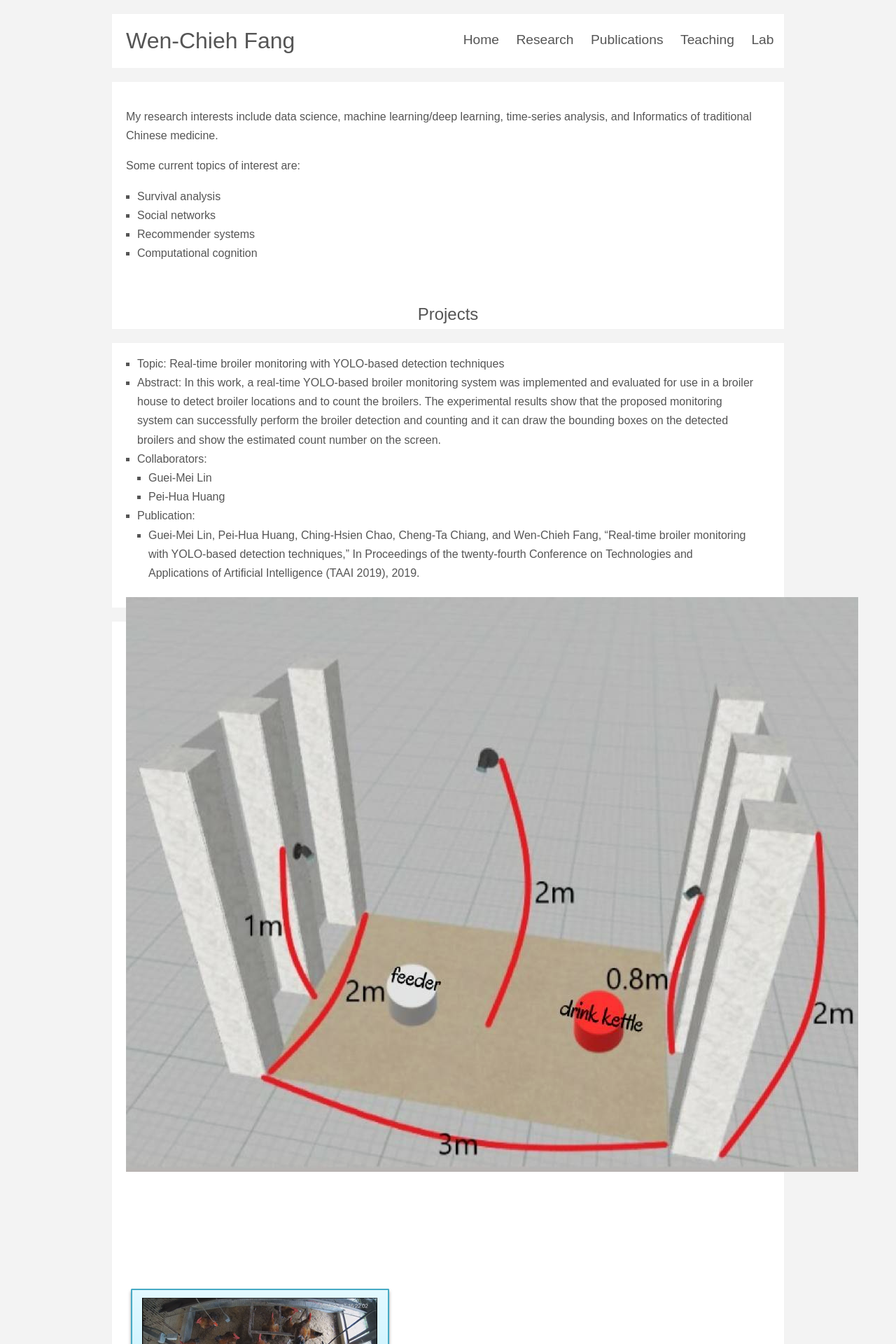
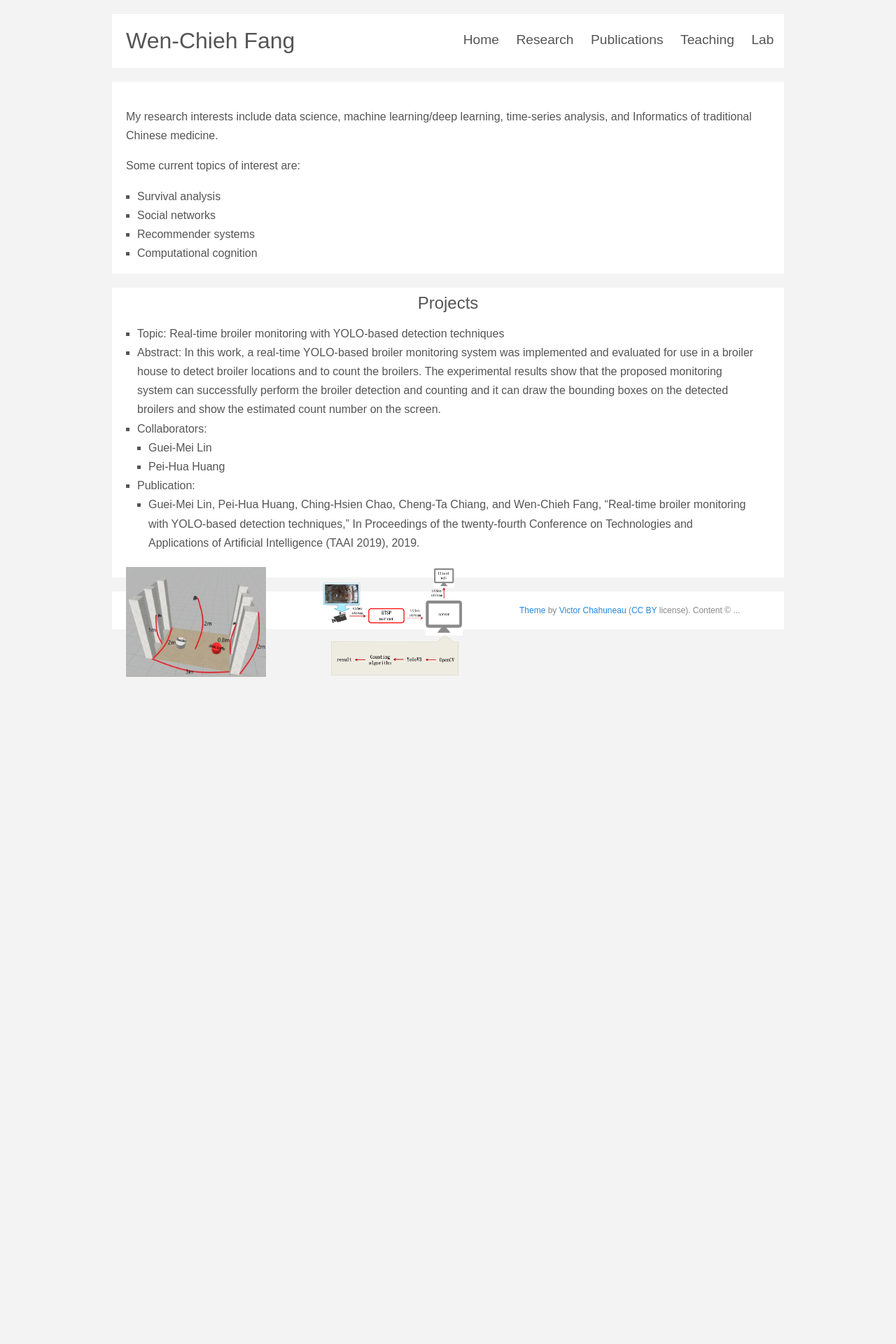
Before and after one commit to ncyu-deep/myblog, a Jekyll site: the page built from research.md, in a window 1280 px wide. Shown: the top 1920 px of the page at 70% size. Built offline with Jekyll 4.4.1, drawn with Linux system fonts in a browser that asks for light colours; some web fonts are replaced; after the commit the page ends 967 px from its top, so only the background shows below that.

Commit message:
Revised research.md

```diff
--- a/research.md
+++ b/research.md
@@ -12,11 +12,9 @@ Some current topics of interest are:
 * Recommender systems
 * Computational cognition
 
-<br/>
+<hr>
 
 <h2 style="text-align: center">Projects</h2>
-
-<hr>
 
 * Topic: Real-time broiler monitoring with YOLO-based detection techniques
 * Abstract: In this work, a real-time YOLO-based broiler monitoring system was implemented and evaluated for use in a broiler house to detect broiler locations and to count
@@ -28,5 +26,5 @@ and counting and it can draw the bounding boxes on the detected broilers and sho
 * Publication:
   * Guei-Mei Lin, Pei-Hua Huang, Ching-Hsien Chao, Cheng-Ta Chiang, and Wen-Chieh Fang, "Real-time broiler monitoring with YOLO-based detection techniques," In Proceedings of the twenty-fourth Conference on Technologies and Applications of Artificial Intelligence (TAAI 2019), 2019.
 
-<img src="environment.png" align="left" style="margin-top:5px; margin-right:81px" alt="environment"/>
-<img src="arch.png" align="left" style="margin-top:5px; margin-right:81px" alt="architecture"/>
+<img src="environment.png" align="left" style="margin-top:5px; margin-right:81px; width:200px" alt="environment"/>
+<img src="arch.png" align="left" style="margin-top:5px; margin-right:81px; width:200px" alt="architecture"/>
```
